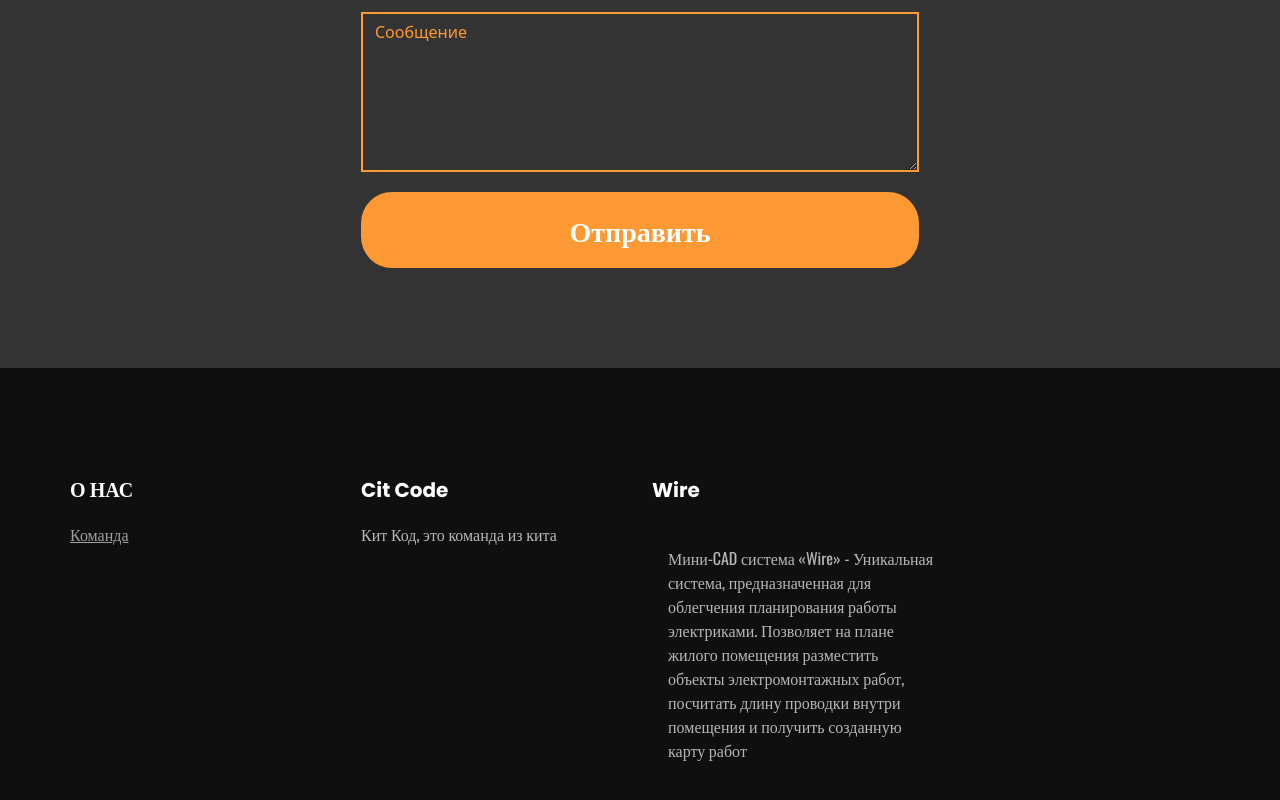
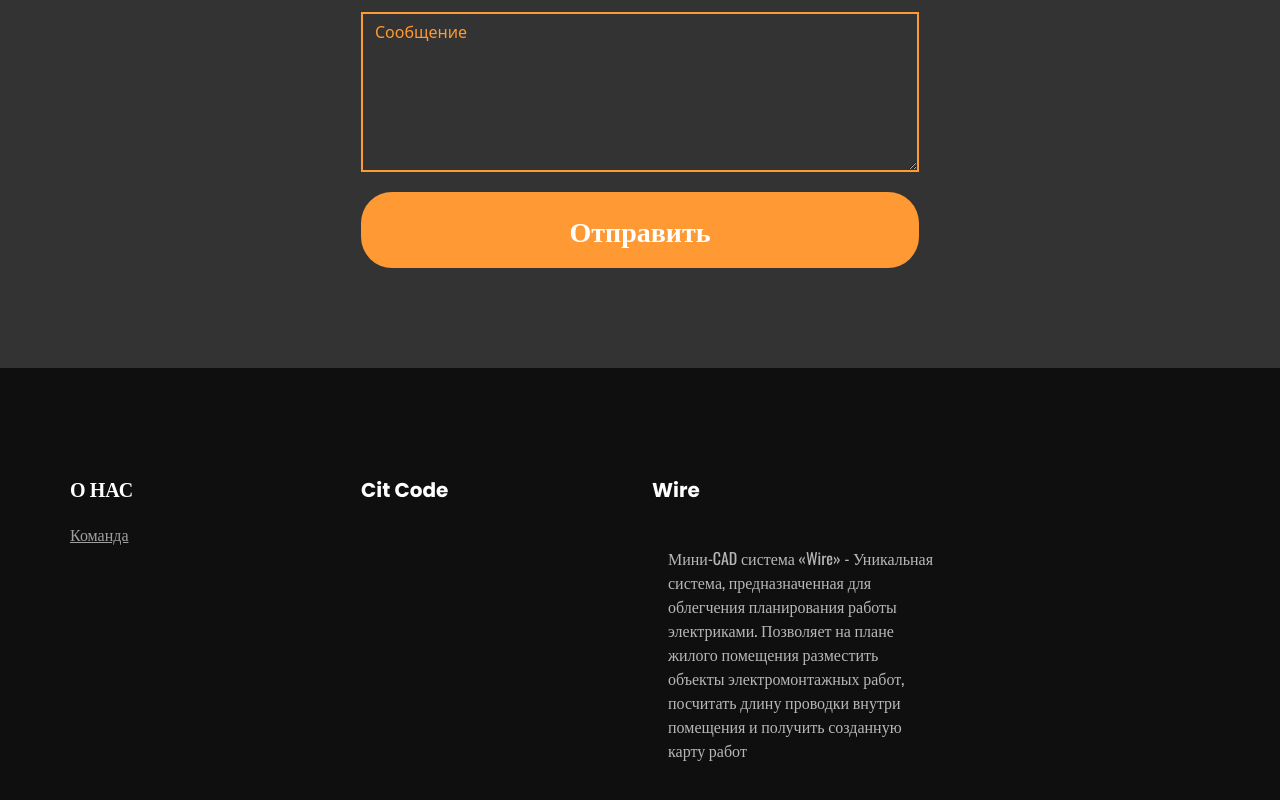
Before and after one commit to Mikarmk/wirecit.github.io, a plain HTML site: page index.html in a window 1280 px wide. Shown: the part 3147-3947 px from the top of the page. Drawn offline with nearby package versions, Linux system fonts and the light colour scheme; a script that the page names is missing; files whose address does not match are found by name.

Commit message:
Update index.html

```diff
--- a/index.html
+++ b/index.html
@@ -253,9 +253,6 @@
 				<h5 class="mg-md text-center tc-6728 text-sm-start">
 					<strong>Cit Code</strong>
 				</h5>
-				<p>
-					Кит Код, это команда из кита
-				</p>
 			</div>
 			<div class="col-md-3 text-center offset-lg-0 offset-sm-0 col-sm-6 offset-md-0 text-lg-start text-md-start text-sm-start">
 				<h5 class="mg-md text-center tc-6728 text-sm-start">
```
